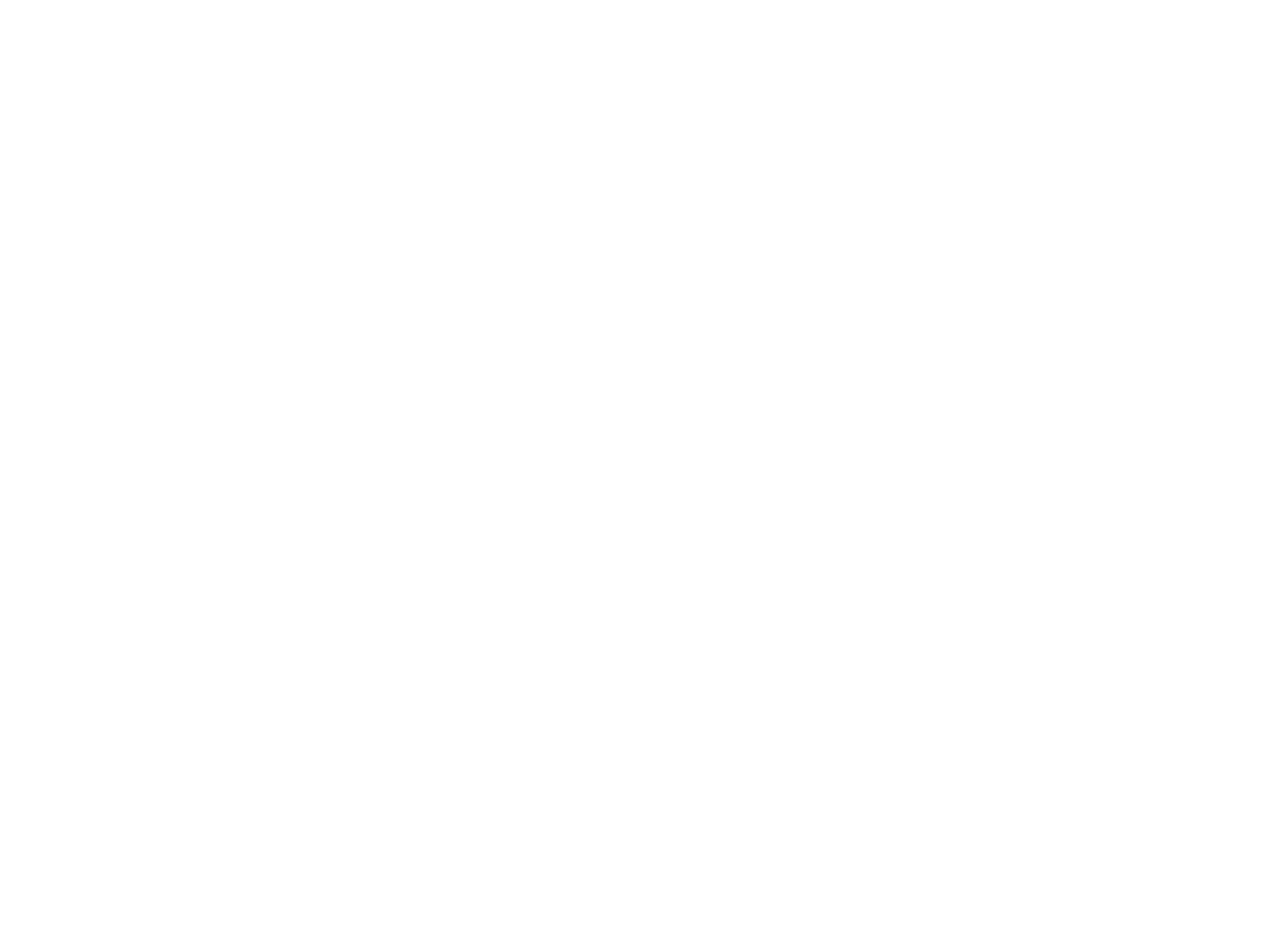
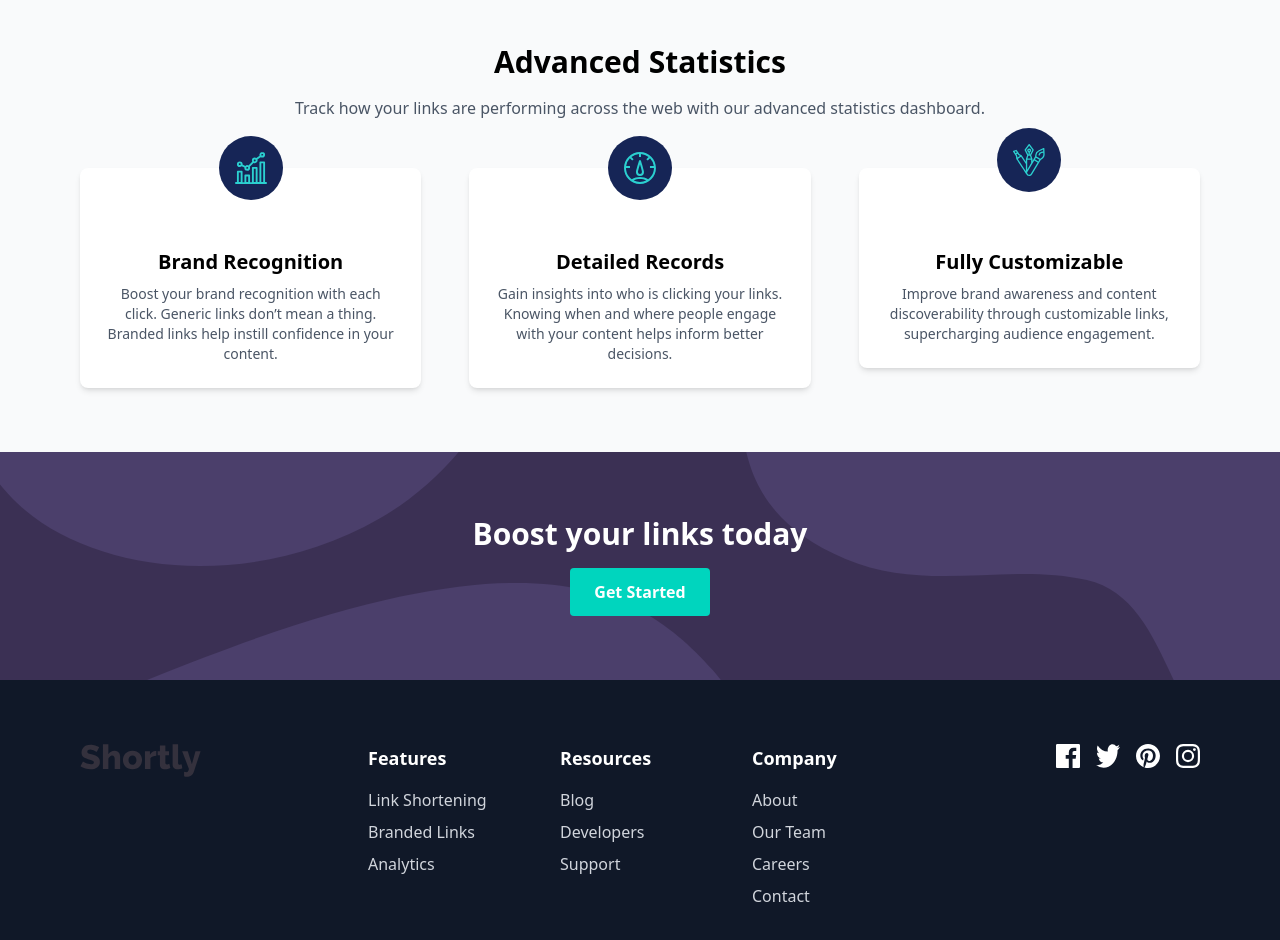
Before and after one commit to KaeTheDev/API-Landing-Page, a React (Vite) app: page / in a window 1280 px wide. Shown: the part 760-1700 px from the top of the page. Before the commit the page ends 800 px from the top, so only its background shows below. Built offline with nearby package versions, Linux system fonts and the light colour scheme.

Commit message:
Built webpage layout in App with components. Made small tweeks to Navbar to fix layout and small tweaks to URLShortner to fix design

```diff
--- a/src/App.tsx
+++ b/src/App.tsx
@@ -1,22 +1,28 @@
-// import Hero from "./components/Hero/Hero"
-// import Navbar from "./components/Navbar/Navbar"
-
-import Boost from "./components/Boost/Boost"
-
-// import UrlShortener from "./components/UrlShortener/UrlShortener"
-// import Features from "./components/Features/Features"
+import Navbar from "./components/Navbar/Navbar";
+import Hero from "./components/Hero/Hero";
+import UrlShortener from "./components/UrlShortener/UrlShortener";
+import Features from "./components/Features/Features";
+import Boost from "./components/Boost/Boost";
+import Footer from "./components/Footer/Footer";
 
 function App() {
   return (
-    <>
-      {/* <h2 className="text-3xl text-blue-500">KaeTheDev is the GREATEST!</h2> */}
-      {/* <Navbar /> */}
-      {/* <Hero /> */}
-      {/* <UrlShortener /> */}
-      {/* <Features /> */}
-      <Boost />
-    </>
-  )
+    <div className="min-h-screen flex flex-col">
+      {/* Navbar */}
+      <Navbar />
+
+      {/* Main page content */}
+      <main className="grow">
+        <Hero />
+        <UrlShortener />
+        <Features />
+        <Boost />
+      </main>
+
+      {/* Footer */}
+      <Footer />
+    </div>
+  );
 }
 
-export default App
+export default App;
--- /dev/null
+++ b/src/components/Footer/Footer.tsx
@@ -0,0 +1,100 @@
+export default function Footer() {
+    return(
+        <footer className="bg-gray-900 py-16">
+  <div className="max-w-6xl mx-auto px-4">
+    <div className="grid grid-cols-1 md:grid-cols-12 text-center md:text-left gap-8 items-start">
+
+      {/* Logo */}
+      <div className="md:col-span-3">
+        <img
+          src="images/logo.svg"
+          alt="Shortly Logo"
+          className="mx-auto md:mx-0 mb-6"
+        />
+      </div>
+
+      {/* Links */}
+      <div className="md:col-span-6">
+        <div className="grid grid-cols-1 md:grid-cols-3 gap-8">
+
+          {/* Features */}
+          <div>
+            <p className="text-white font-bold text-lg mb-4">Features</p>
+            <ul className="space-y-2">
+              <li className="text-gray-300 hover:text-teal-400 cursor-pointer">
+                Link Shortening
+              </li>
+              <li className="text-gray-300 hover:text-teal-400 cursor-pointer">
+                Branded Links
+              </li>
+              <li className="text-gray-300 hover:text-teal-400 cursor-pointer">
+                Analytics
+              </li>
+            </ul>
+          </div>
+
+          {/* Resources */}
+          <div>
+            <p className="text-white font-bold text-lg mb-4">Resources</p>
+            <ul className="space-y-2">
+              <li className="text-gray-300 hover:text-teal-400 cursor-pointer">
+                Blog
+              </li>
+              <li className="text-gray-300 hover:text-teal-400 cursor-pointer">
+                Developers
+              </li>
+              <li className="text-gray-300 hover:text-teal-400 cursor-pointer">
+                Support
+              </li>
+            </ul>
+          </div>
+
+          {/* Company */}
+          <div>
+            <p className="text-white font-bold text-lg mb-4">Company</p>
+            <ul className="space-y-2">
+              <li className="text-gray-300 hover:text-teal-400 cursor-pointer">
+                About
+              </li>
+              <li className="text-gray-300 hover:text-teal-400 cursor-pointer">
+                Our Team
+              </li>
+              <li className="text-gray-300 hover:text-teal-400 cursor-pointer">
+                Careers
+              </li>
+              <li className="text-gray-300 hover:text-teal-400 cursor-pointer">
+                Contact
+              </li>
+            </ul>
+          </div>
+        </div>
+      </div>
+
+      {/* Social Icons */}
+      <div className="md:col-span-3 flex justify-center md:justify-end space-x-4">
+        <img
+          src="images/icon-facebook.svg"
+          alt="Facebook"
+          className="cursor-pointer hover:opacity-75"
+        />
+        <img
+          src="images/icon-twitter.svg"
+          alt="Twitter"
+          className="cursor-pointer hover:opacity-75"
+        />
+        <img
+          src="images/icon-pinterest.svg"
+          alt="Pinterest"
+          className="cursor-pointer hover:opacity-75"
+        />
+        <img
+          src="images/icon-instagram.svg"
+          alt="Instagram"
+          className="cursor-pointer hover:opacity-75"
+        />
+      </div>
+    </div>
+  </div>
+</footer>
+    )
+}
--- a/src/components/Navbar/Navbar.tsx
+++ b/src/components/Navbar/Navbar.tsx
@@ -4,7 +4,7 @@
   const [showMenu, setShowMenu] = useState(false);
 
   return (
-    <nav className="bg-primary w-full fixed top-0 z-20">
+    <nav className="bg-primary w-full">
       <div className="max-w-7xl mx-auto flex items-center justify-between p-4">
 
         {/* Left side: Logo + nav links */}
--- a/src/components/UrlShortener/UrlShortener.tsx
+++ b/src/components/UrlShortener/UrlShortener.tsx
@@ -20,7 +20,7 @@
 
   return (
     <section className="py-10 bg-gray-50">
-      <div className="max-w-6xl mx-auto px-4 py-6 bg-blue-950 rounded-lg">
+      <div className="max-w-6xl mx-auto px-8 py-12 ml-3 mr-3 bg-blue-950 rounded-lg">
         {/* Shortener Form */}
         <form
           className="flex flex-col md:flex-row gap-3 justify-center items-stretch"
```
